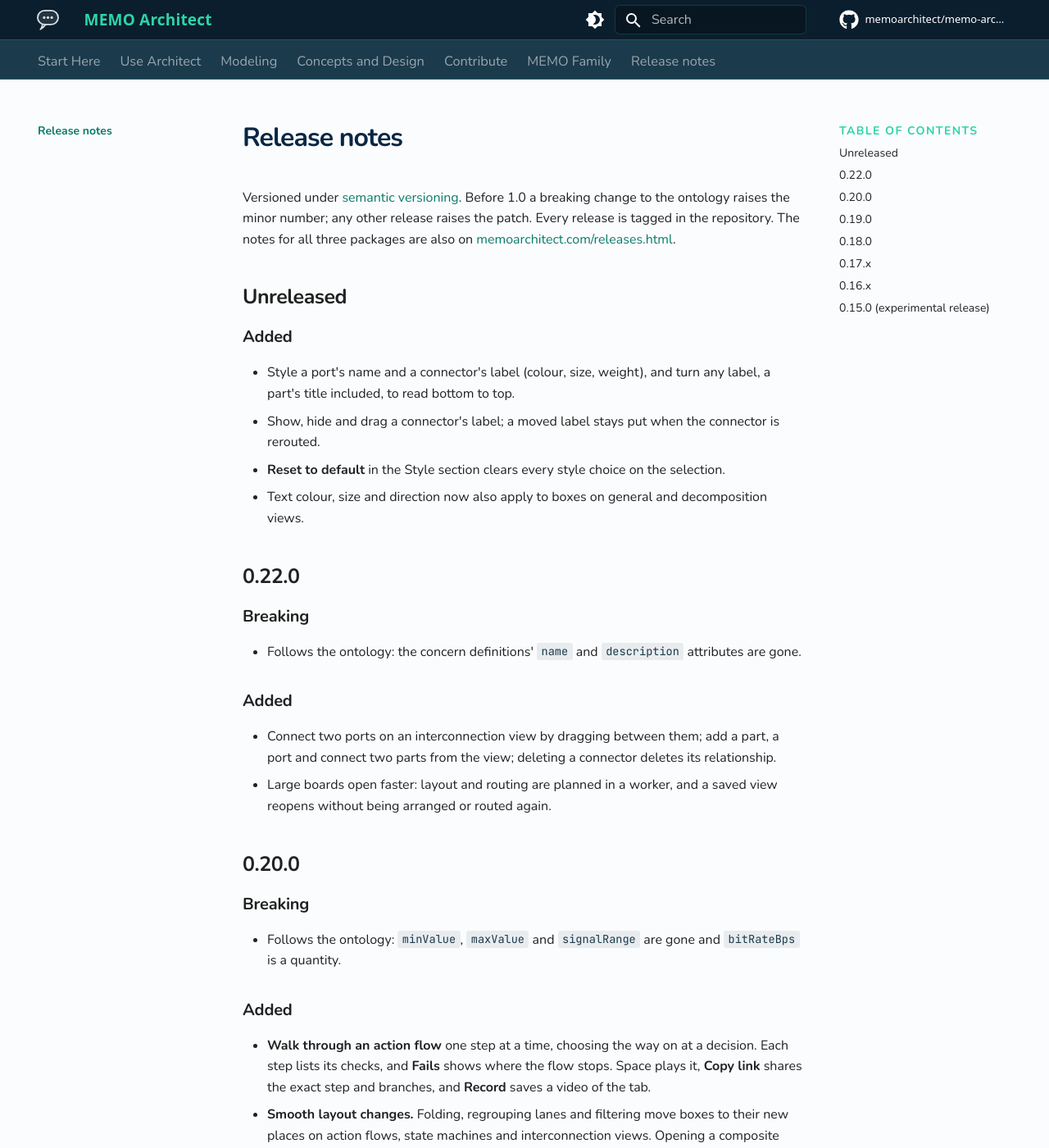
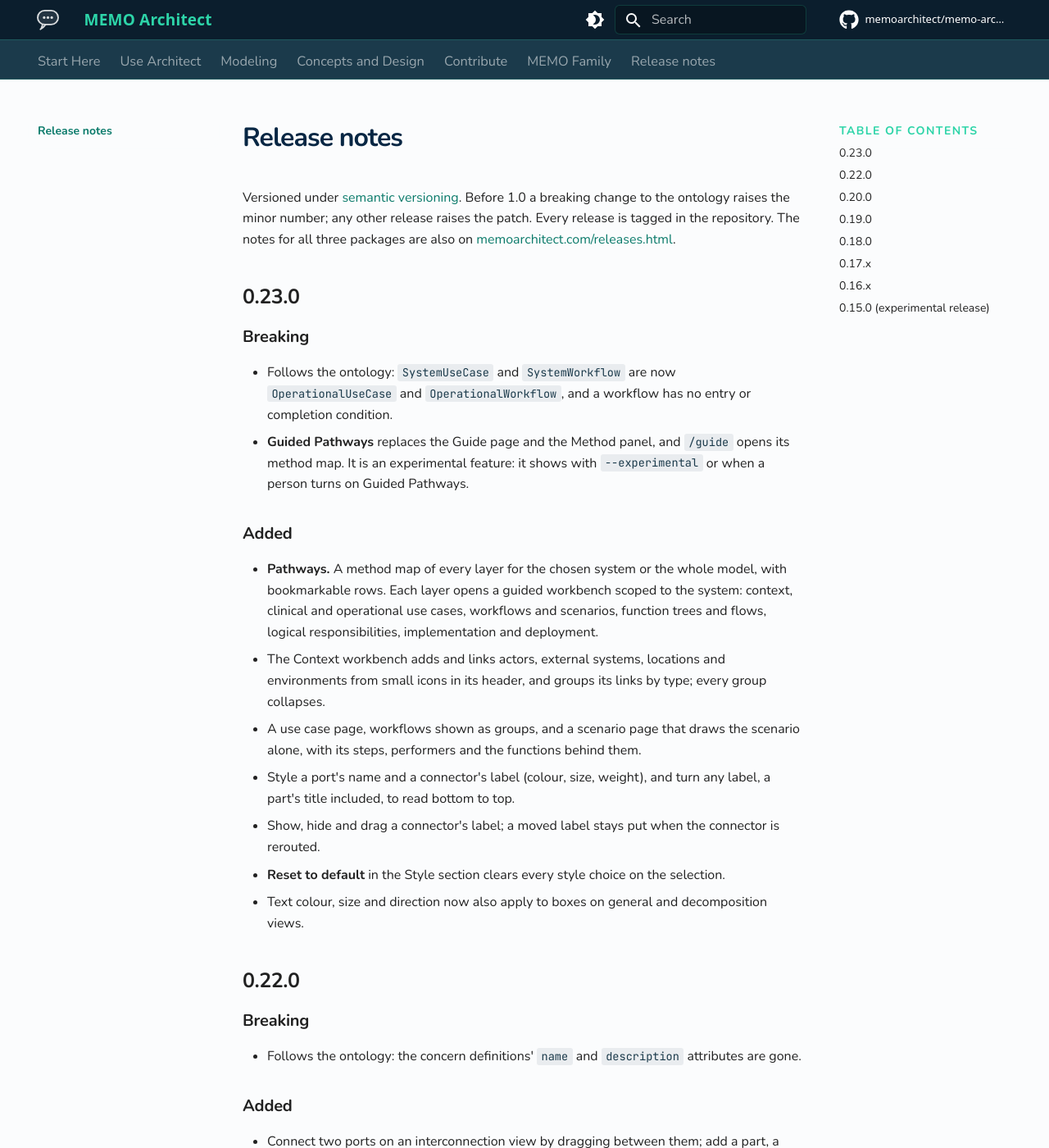
Before and after one commit to memoarchitect/memo-architect, an MkDocs documentation site: the page built from docs/src/release-notes.md, in a window 1280 px wide and 1400 px high. Shown: the whole window at 82% size. Built offline with MkDocs 1.6.1 and Material for MkDocs 9.7.7, drawn with Linux system fonts in a browser that asks for light colours; comment, search, counter and statistics services are not loaded.

Commit message:
release: 0.23.0
Co-Authored-By: Claude Opus 5.5 <noreply@anthropic.com>

```diff
--- a/docs/src/release-notes.md
+++ b/docs/src/release-notes.md
@@ -2,10 +2,18 @@
 
 Versioned under [semantic versioning](https://semver.org/). Before 1.0 a breaking change to the ontology raises the minor number; any other release raises the patch. Every release is tagged in the repository. The notes for all three packages are also on [memoarchitect.com/releases.html](https://memoarchitect.com/releases.html).
 
-## Unreleased
+## 0.23.0
+
+### Breaking
+
+- Follows the ontology: `SystemUseCase` and `SystemWorkflow` are now `OperationalUseCase` and `OperationalWorkflow`, and a workflow has no entry or completion condition.
+- **Guided Pathways** replaces the Guide page and the Method panel, and `/guide` opens its method map. It is an experimental feature: it shows with `--experimental` or when a person turns on Guided Pathways.
 
 ### Added
 
+- **Pathways.** A method map of every layer for the chosen system or the whole model, with bookmarkable rows. Each layer opens a guided workbench scoped to the system: context, clinical and operational use cases, workflows and scenarios, function trees and flows, logical responsibilities, implementation and deployment.
+- The Context workbench adds and links actors, external systems, locations and environments from small icons in its header, and groups its links by type; every group collapses.
+- A use case page, workflows shown as groups, and a scenario page that draws the scenario alone, with its steps, performers and the functions behind them.
 - Style a port's name and a connector's label (colour, size, weight), and turn any label, a part's title included, to read bottom to top.
 - Show, hide and drag a connector's label; a moved label stays put when the connector is rerouted.
 - **Reset to default** in the Style section clears every style choice on the selection.
--- a/docs/src/users/installation.md
+++ b/docs/src/users/installation.md
@@ -20,7 +20,7 @@ The build compiles Architect against the exact `@memoarchitect/tools` and
 separate `memo-meta` sibling workspace when changing all three together.
 
 Architect, Tools and the Ontology are released together and share a version
-number (0.22.0 at the time of writing). Keep the three on the same release:
+number (0.23.0 at the time of writing). Keep the three on the same release:
 `memo-architect upgrade <version>` moves a project to one release of all three
 and re-locks it.
 
--- a/package.json
+++ b/package.json
@@ -1,6 +1,6 @@
 {
   "name": "@memoarchitect/architect",
-  "version": "0.22.0",
+  "version": "0.23.0",
   "description": "MEMO Architect — interactive workbench and distributable viewer for medical device systems engineering",
   "type": "module",
   "bin": {
@@ -45,8 +45,8 @@
     "test:browser": "playwright test"
   },
   "dependencies": {
-    "@memoarchitect/ontology": "0.22.0",
-    "@memoarchitect/tools": "0.22.0",
+    "@memoarchitect/ontology": "0.23.0",
+    "@memoarchitect/tools": "0.23.0",
     "class-variance-authority": "^0.7.1",
     "clsx": "^2.1.1",
     "commander": "^12.1.0",
--- a/pyproject.toml
+++ b/pyproject.toml
@@ -1,6 +1,6 @@
 [project]
 name = "memo-architect-docs"
-version = "0.22.0"
+version = "0.23.0"
 description = "Documentation for MEMO Architect"
 requires-python = ">=3.10"
 dependencies = [
```
Also changed, not shown: README.md (+1 -1 lines), docs/src/index.md (+1 -1 lines), 1 other file.
